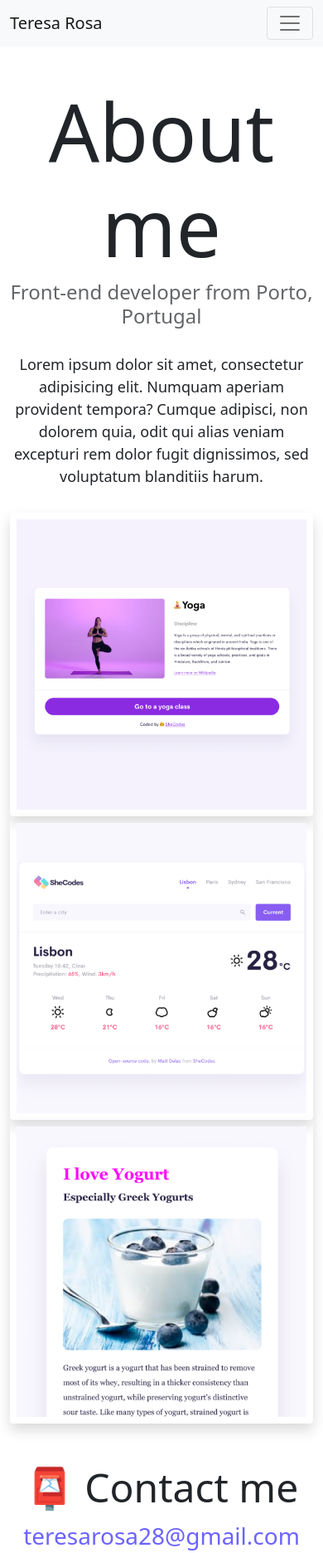
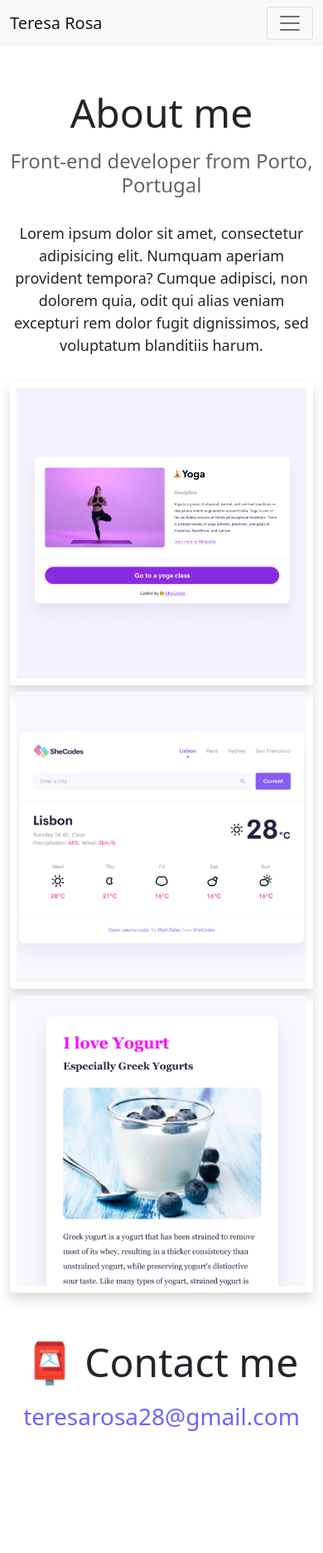
Before and after one commit to teresa-rosa/Responsive-Week-3-Challenge-SheCodes, a plain HTML site: page about.html in a window 390 px wide. Shown: the whole page at 83% size. After the commit the page ends 1728 px from the top, so only its background shows below. Drawn offline with nearby package versions, Linux system fonts and the light colour scheme.

Commit message:
Made the pages responsive to mobile devices

```diff
--- a/about.html
+++ b/about.html
@@ -47,7 +47,7 @@
                 </div>
             </div>
         </nav>
-        <h1 class="text-center">About me</h1>
+        <h1 class="text-center heading-about-me">About me</h1>
         <h3 class="text-center">Front-end developer from Porto, Portugal</h3>
         <div class="about-paragraphs text-center">
             <p>
@@ -71,7 +71,7 @@
             </div>
         </div>
         <div id="contact" class="mt-5">
-            <h2 class="text-center">📮 Contact me</h2>
+            <h2 class="text-center contact-me">📮 Contact me</h2>
             <a href="mailto:teresarosa28@gmail.com" class="email-link"> teresarosa28@gmail.com</a>
         </div>
     </body>
--- a/style.css
+++ b/style.css
@@ -85,3 +85,23 @@
     box-shadow: var(--box-shadow);
     color: white;
 }
+
+@media (max-width: 600px) {
+    h2,
+    p {
+        text-align: center;
+    }
+    .app-link {
+        display: block;
+        text-align: center;
+        margin: 0 35px;
+    }
+    .home-images {
+        display: none;
+    }
+    .heading-about-me,
+    .contact-me {
+        font-size: 48px;
+        line-height: 1.5;
+    }
+}
```
